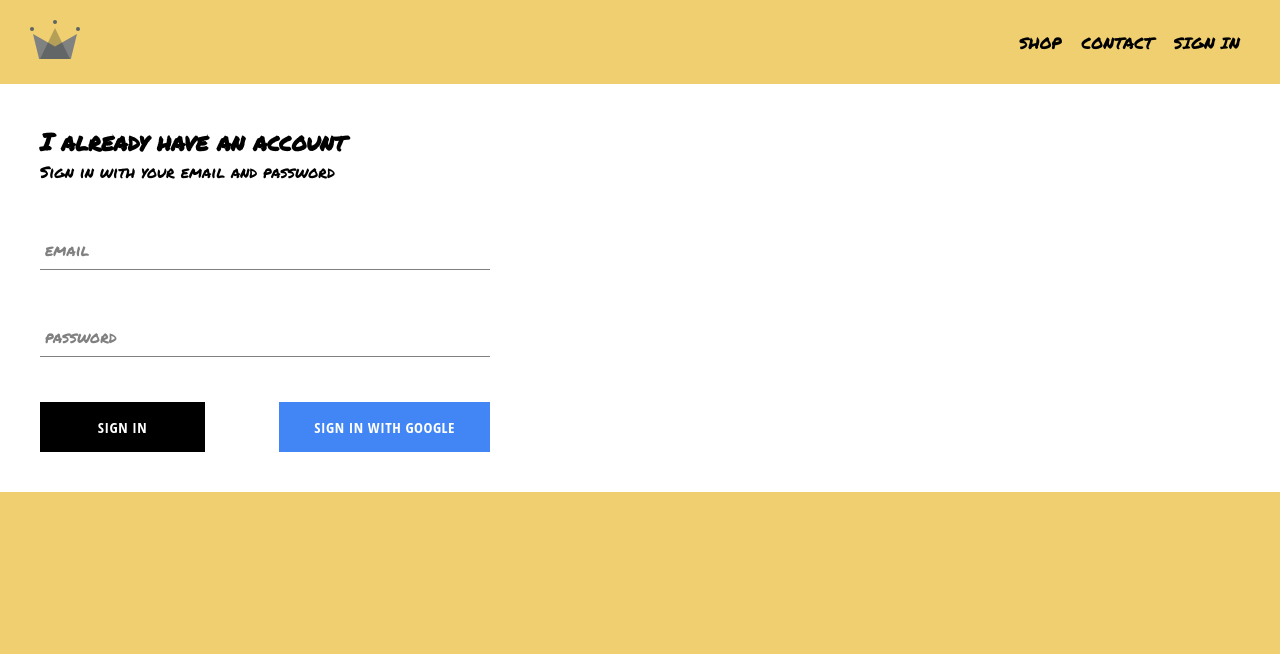
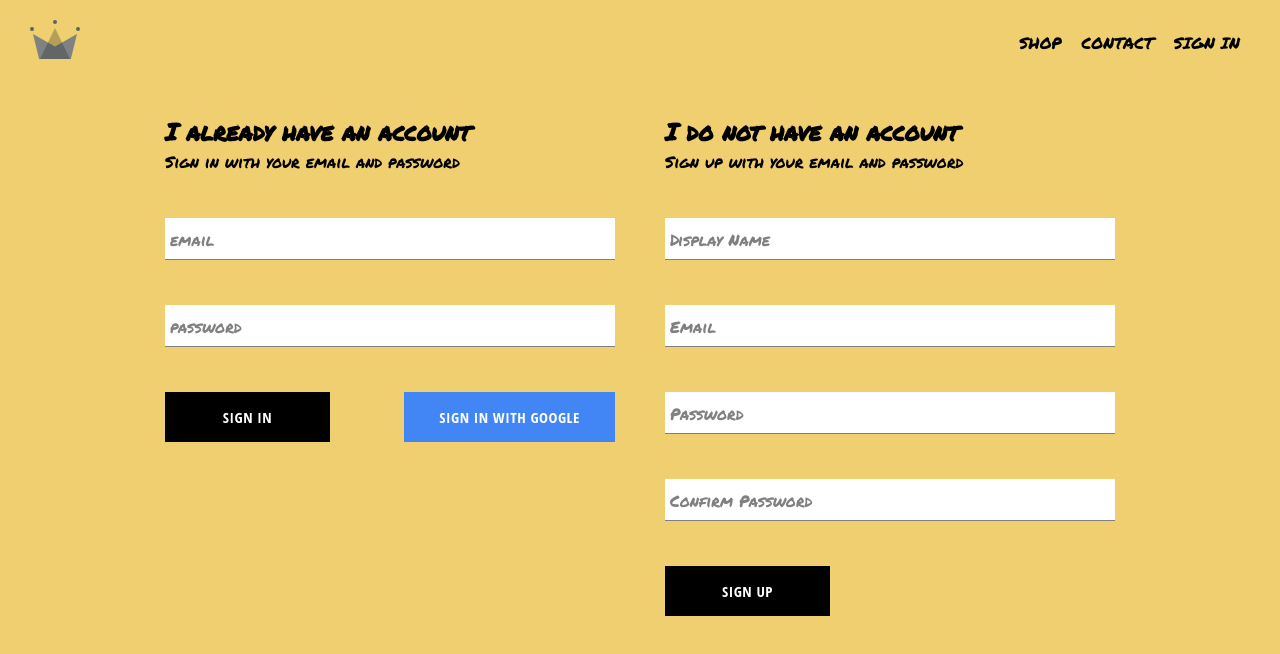
Before and after one commit to AdedejiAdetola/ecommerce-react-app, a React (Create React App) app in the folder clothing-app-react/: page /signin in a window 1280 px wide. Shown: the top 654 px of the page. Built offline with nearby package versions, Linux system fonts and the light colour scheme; no server answers.

Commit message:
Sign up authentication working

```diff
--- a/clothing-app-react/package.json
+++ b/clothing-app-react/package.json
@@ -16,7 +16,7 @@
   "scripts": {
     "predeploy": "npm run build",
     "deploy": "gh-pages -d build",
-    "start": "set PORT=3006 && react-scripts start",
+    "start": "react-scripts start",
     "build": "react-scripts build",
     "test": "react-scripts test",
     "eject": "react-scripts eject"
--- a/clothing-app-react/src/App.js
+++ b/clothing-app-react/src/App.js
@@ -12,15 +12,32 @@
 
   //useEffect in place of componentdidmount and componentwillunmount
   useEffect(() => {
-      const unsubscribeFromAuth = auth.onAuthStateChanged(async user => {
-        createUserProfileDocument(user)
-        //console.log('current user',currentUser);
+    const unsubscribeFromAuth = auth.onAuthStateChanged(async userAuth => {
+      if (userAuth){
+        const userRef = await createUserProfileDocument(userAuth);
+
+        userRef.onSnapshot(snapShot => {
+          setCurrentUser({
+            'id': snapShot.id,
+            ...snapShot.data()
+          })
+
+          //console.log(currentUser)
+        })
+      } else {
+        setCurrentUser(userAuth);
+      }
+
     });
+
+
     return() => {
       unsubscribeFromAuth();
     }
+
   },[])
   return (
+
     <Router>
          <div>
            {/* Current user props passed in to determine sign in or sign out */}
@@ -40,8 +57,6 @@
            </Switch>
         </div>
     </Router>
-
-
   );
 }
 
--- /dev/null
+++ b/clothing-app-react/src/Components/SignUp/SignUp.css
@@ -0,0 +1,11 @@
+.sign-up {
+  display: -webkit-box;
+  display: -ms-flexbox;
+  display: flex;
+  -webkit-box-orient: vertical;
+  -webkit-box-direction: normal;
+      -ms-flex-direction: column;
+          flex-direction: column;
+  width: 450px;
+}
+/*# sourceMappingURL=SignUp.css.map */
--- /dev/null
+++ b/clothing-app-react/src/Components/SignUp/SignUp.js
@@ -0,0 +1,87 @@
+import './SignUp.scss';
+import FormInput from '../FormInput/FormInput';
+import CustomButton from '../CustomButton/CustomButton';
+import { useState } from 'react';
+import { auth, createUserProfileDocument } from '../../Firebase/Firebase';
+
+const SignUp = () => {
+    const [displayName, setDisplayName] = useState('');
+    const [email, setEmail] = useState('');
+    const [password, setPassword] = useState('');
+    const [confirmPassword, setConfirmPassword] = useState('');
+
+    const handleSubmit = async e => {
+
+        e.preventDefault();
+        if (password !== confirmPassword) {
+            alert("Passwords don't match");
+            return;
+        }
+
+        try {
+            const { user } = await auth.createUserWithEmailAndPassword(
+                email,
+                password
+            );
+
+            //console.log(email);
+            await createUserProfileDocument(user, {displayName});
+
+
+            setEmail('');
+            setDisplayName('');
+            setPassword('');
+            setConfirmPassword('');
+
+        } catch (error) {
+            console.error(error);
+        }
+    }
+    return (
+        <div className='sign-up'>
+            <h2 className='title'>I do not have an account</h2>
+            <span>Sign up with your email and password</span>
+            <form className='sign-up-form' onSubmit={handleSubmit}>
+                <FormInput
+                    type='text'
+                    name='displayName'
+                    label='Display Name'
+                    value={displayName}
+                    handleChange={(e) => {setDisplayName(e.target.value)}}
+                    required
+                />
+
+                <FormInput
+                    type='email'
+                    name='email'
+                    label= 'Email'
+                    value={email}
+                    handleChange={(e) => {setEmail(e.target.value)}}
+                    required
+                />
+
+                <FormInput
+                    type='password'
+                    name='password'
+                    label='Password'
+                    value={password}
+                    handleChange={(e) => {setPassword(e.target.value)}}
+                    required
+                />
+
+                <FormInput
+                    type='password'
+                    name='confirmPassword'
+                    label='Confirm Password'
+                    value={confirmPassword}
+                    handleChange={(e) => {setConfirmPassword(e.target.value)}}
+                    required
+                />
+
+                <CustomButton type='submit'> Sign Up </CustomButton>
+            </form>
+        </div>
+     );
+}
+
+export default SignUp;
--- /dev/null
+++ b/clothing-app-react/src/Components/SignUp/SignUp.scss
@@ -0,0 +1,5 @@
+.sign-up{
+    display: flex;
+    flex-direction: column;
+    width: 450px;
+}
--- a/clothing-app-react/src/Pages/SignInSignUp/SignInSignUp.css
+++ b/clothing-app-react/src/Pages/SignInSignUp/SignInSignUp.css
@@ -1,5 +1,11 @@
 .signin-signup {
-  background-color: #fff;
-  padding: 40px;
+  width: 950px;
+  display: -webkit-box;
+  display: -ms-flexbox;
+  display: flex;
+  -webkit-box-pack: justify;
+      -ms-flex-pack: justify;
+          justify-content: space-between;
+  margin: 30px auto;
 }
 /*# sourceMappingURL=SignInSignUp.css.map */
--- a/clothing-app-react/src/Pages/SignInSignUp/SignInSignUp.js
+++ b/clothing-app-react/src/Pages/SignInSignUp/SignInSignUp.js
@@ -1,10 +1,12 @@
 import SignIn from '../../Components/SignIn/SignIn';
+import SignUp from '../../Components/SignUp/SignUp';
 import './SignInSignUp.scss';
 
 const SignInSignUp = () => {
     return (
         <div className='signin-signup'>
             <SignIn />
+            <SignUp />
         </div>
      );
 }
--- a/clothing-app-react/src/Pages/SignInSignUp/SignInSignUp.scss
+++ b/clothing-app-react/src/Pages/SignInSignUp/SignInSignUp.scss
@@ -1,4 +1,6 @@
 .signin-signup{
-    background-color: #fff;
-    padding: 40px;
+    width: 950px;
+    display: flex;
+    justify-content: space-between;
+    margin: 30px auto;
 }
```
Also changed, not shown: 2 other files (tests, documents, lock files or other folders).
